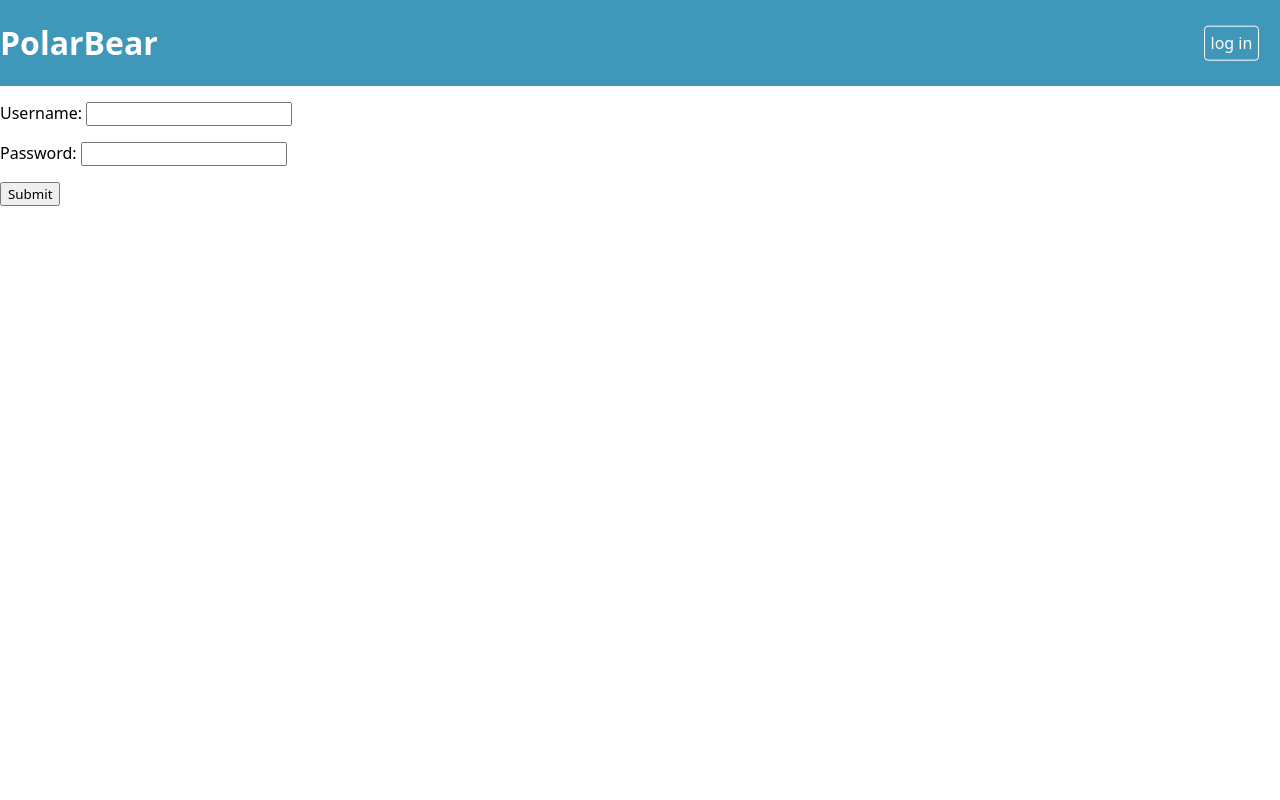
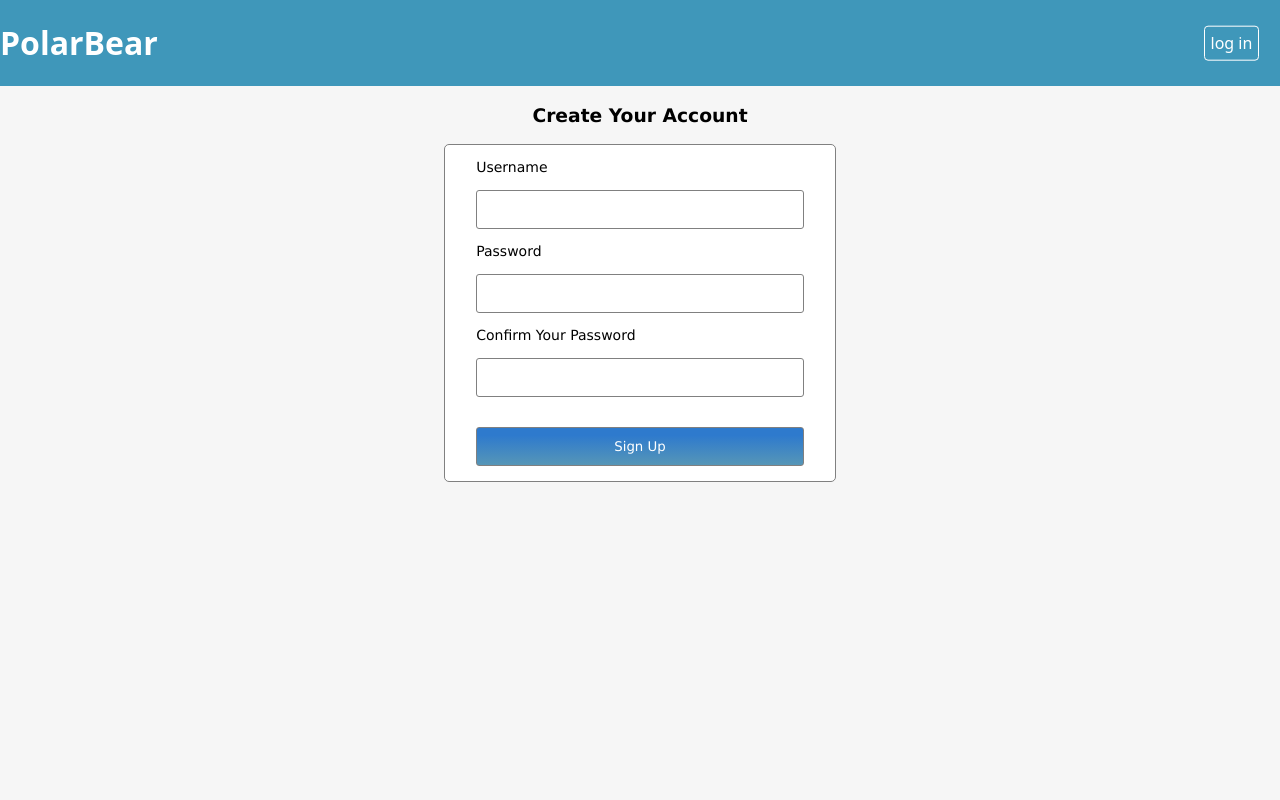
Before and after one commit to petelliott/CMPUT404-project, a Django app: page /user/signup in a window 1280 px wide. Run offline with Django 3.2, Linux system fonts and the light colour scheme.

Commit message:
seperate login and signup pages;

```diff
--- a/static/base.css
+++ b/static/base.css
@@ -1,6 +1,7 @@
 body {
     margin: 0;
     padding: 0;
+    background: #F6F6F6;
 }
 
 * {
--- a/templates/base.html
+++ b/templates/base.html
@@ -8,11 +8,15 @@
   <body>
     <div class="mainbar">
       <h1>PolarBear</h1>
-
       {% if user and user.is_authenticated %}
-      <p class="baroption">welcome, {{ user.username }}<p>
+      <div class="baroption">
+        <p style = 'padding-right: 10pt'>welcome, {{ user.username }}</p>
+        <a href="{% url 'logout' %}" class="buttonlink">log out</a>
+      </div>
+      {% elif 'signup' in request.get_full_path %}
+      <a href="{% url 'login' %}" class="buttonlink baroption">log in</a>
       {% else %}
-      <a href="{% url 'login' %}" class="buttonlink baroption">log in</a>
+      <a href="{% url 'signup' %}" class="buttonlink baroption">Sign up</a>
       {% endif %}
     </div>
     {% block content %}
--- a/users/templates/users/create.html
+++ b/users/templates/users/create.html
@@ -1,11 +1,87 @@
+<style>
+body{
+	background: #F9F9F9;
+}
+h3 {
+	font-family: Verdana;
+}
+div.b {
+	font-family: ;
+	display: block;
+	margin-left: auto;
+	margin-right: auto;
+	width: 390px;
+	height: 336px;
+	line-height: 10px;
+
+
+	border: 1px solid grey;
+	border-radius: 5px;
+
+	font-size: 14px;
+	background: #ffffff;
+}
+
+label{
+    display: block;
+    font-family: Verdana;
+    font-style: bold;
+
+    margin-left: 8%;
+    margin-top: 10px;
+    line-height: 25px;
+    margin-bottom: 10px;
+}
+input{
+	display: block;
+    margin-top: 10px;
+    line-height: 35px;
+    margin-bottom: 10px;
+
+    margin-left: 8%;
+    margin-right: 8%;
+    width: 84%;
+	font-family: Verdana;
+
+	border: 1px solid grey;
+	border-radius: 3px;
+}
+
+input.btn{
+	background: linear-gradient(to top, #53a452, 40%, #68ca66);
+	background: linear-gradient(to bottom, #2e7acd 20%, #5696b7);
+	color: #ffffff;
+}
+
+input.btn:hover{
+	background: linear-gradient(to bottom, #2e7acd 100%, #5696b7);
+	cursor: pointer;
+
+}
+
+</style>
 {% extends "base.html" %}
 
 {% block title %}PolarBear -- sign up{% endblock %}
 
 {% block content %}
+<h3 align='center'> Create Your Account </h3>
+<div class = "b">
 <form action="{% url 'signup' %}" method="post">
-  {% csrf_token %}
-  {{ form.as_p }}
-  <input type="submit" value="Submit">
+  	{% csrf_token %}
+	<label for="id_username">Username</label>
+	<input id="id_username" name="username"
+	           type="text" class="form-control">
+	<label for="id_password1">Password</label>
+	<input id="id_password1" name="password1"
+	           type="password" class="form-control">
+    <label for="id_password2">Confirm Your Password</label>
+    <input id="id_password2" name="password2"
+               type="password" class="form-control">
+  <!-- {{ form.as_p }} -->
+  <br>
+  <input type="submit" value="Sign Up" class = 'btn'>
 </form>
+</div>
+
 {% endblock %}
--- a/users/urls.py
+++ b/users/urls.py
@@ -5,4 +5,5 @@ urlpatterns = [
     path('auth_test', views.authenticated_test, name="auth_test"),
     path('signup', views.signup, name="signup"),
     path('login', views.login, name="login"),
+    path('logout', views.logout, name="logout"),
 ]
--- a/users/views.py
+++ b/users/views.py
@@ -3,22 +3,42 @@ from django.http import HttpResponse
 from django import forms
 from users import models
 from django.contrib import auth
+from django.contrib.auth import logout as django_logout
+from django.contrib.auth.decorators import login_required
+from django.contrib.auth.models import User
+
+
+class Login(forms.Form):
+    username = forms.CharField()
+    password = forms.CharField(widget=forms.PasswordInput)
 
 class SignupForm(forms.Form):
     username = forms.CharField()
-    password = forms.CharField(widget=forms.PasswordInput)
+    password1 = forms.CharField(widget=forms.PasswordInput)
+    password2 = forms.CharField(widget=forms.PasswordInput)
 
 def signup(request):
+    signup_page = True
     if request.method == "POST":
         form = SignupForm(request.POST)
 
         if form.is_valid():
             username = form.cleaned_data["username"]
-            password = form.cleaned_data["password"]
+            password = form.cleaned_data["password1"]
+            password2 = form.cleaned_data["password2"]
             # Check exist:
-            user = auth.authenticate(request, username=username,
+            user = auth.authenticate(request,
+                                     username=username,
                                      password=password)
-            if user is not None:
+            if password2 != password:
+                response = '''  <script class=" label label-danger">
+                                alert("Two passwords didn't match. Please try again.");
+                                location.href="/user/signup"
+                                </script>
+                                '''
+                return HttpResponse(response)
+
+            elif user is not None:
                 auth.login(request, user)
                 return redirect("auth_test")
 
@@ -35,7 +55,7 @@ def signup(request):
     return render(request, "users/create.html", {"form": form})
 
 def login(request):
-    #TODO make seperate login and signup pages
+    signup_page = False
     if request.method == "POST":
         form = SignupForm(request.POST)
 
@@ -49,17 +69,65 @@ def login(request):
                 auth.login(request, user)
                 return redirect("auth_test")
             else:
-                return redirect("login")
+                response = '''  <script class=" label label-danger">
+                                alert("Your username and password didn't match. Please try again.");
+                                location.href="/user/login"
+                                </script>
+                                '''
+
+                return HttpResponse(response)
     else:
         form = SignupForm()
 
     return render(request, "users/login.html", {"form": form})
 
+
+@login_required
+def logout(request):
+    if request.user.is_authenticated:
+        django_logout(request)
+        response = '''
+                <p>Logout Successfully!! You will be redirected to login page in <span id="sp">1</span> seconds...</p>
+                <script>
+
+                    setInterval(go, 1000);
+                    var x=0;
+                    function go() {
+                        if (x>=0){
+                            document.getElementById("sp").innerText=x;
+                        } else {
+                            location.href="/user/login" ;
+                        }
+                        x--;
+                    }
+                </script>
+                '''
+        return HttpResponse(response)
+    else:
+        return redirect("login")
+
 def authenticated_test(request):
     if request.user.is_authenticated:
         num = request.user.author.number
+        response = '''
+                    <p>Login/Signup Successfully!! You will be redirected to home page in <span id="sp">1</span> seconds...</p>
+                    <script>
+
+                        setInterval(go, 1000);
+                        var x=0;
+                        function go() {
+                            if (x>=0){
+                                document.getElementById("sp").innerText=x;
+                            } else {
+                                location.href="/blog/homepage" ;
+                            }
+                            x--;
+                        }
+                    </script>
+                '''
+        return HttpResponse(response)
         # return HttpResponse("your number is {}".format(num))
         # return redirect("homepage")
-        return render(request, "users/auth_test.html")
+        # return render(request, "users/auth_test.html")
     else:
         return redirect("login")
```
Also changed, not shown: templates/barbase.html (+8 -0 lines), users/templates/users/auth_test.html (deleted, +0 -20 lines), users/templates/users/login.html (+84 -5 lines).
